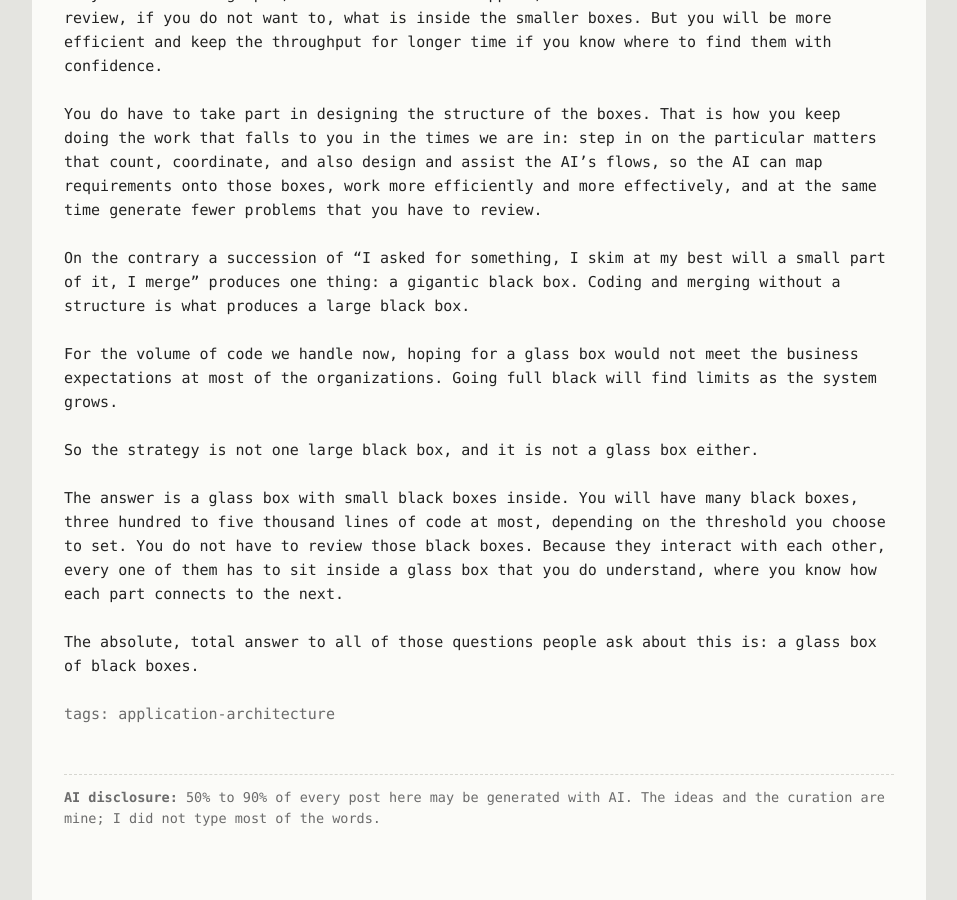
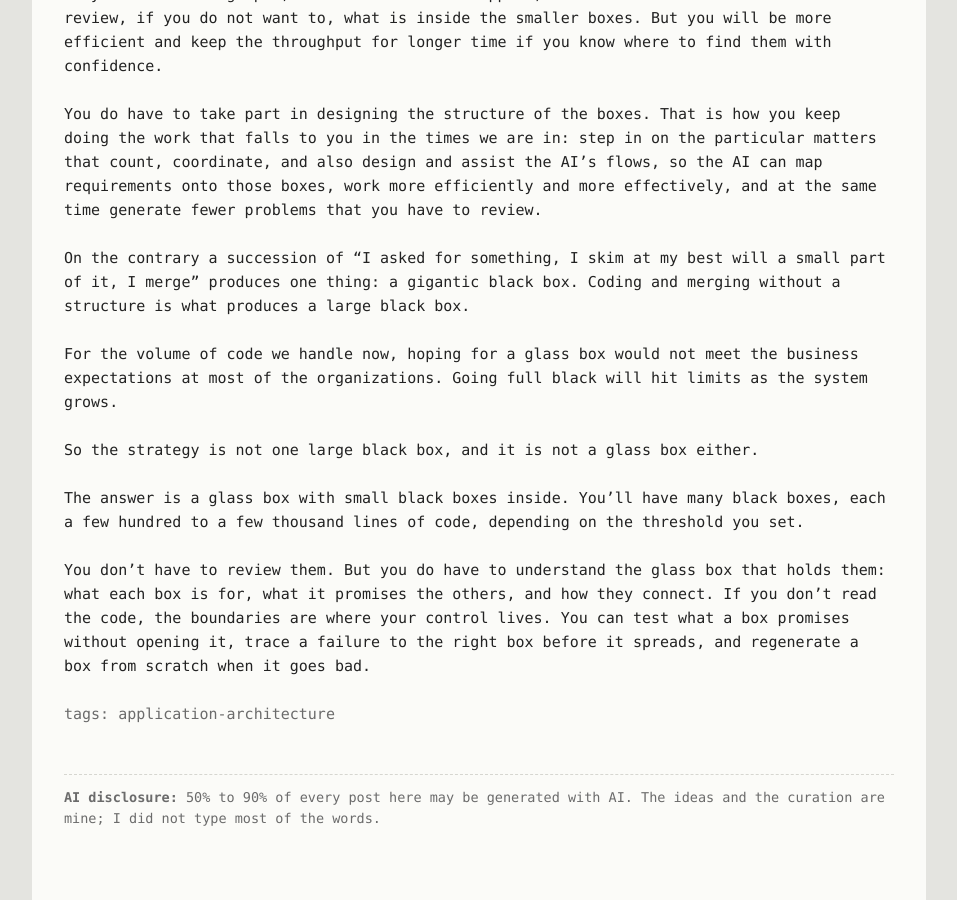
Before and after one commit to the-guish/the-dog-ate-my-typewriter, a Jekyll site: the page built from _posts/2026-11-01-my-dear-box.md, in a window 1280 px wide and 900 px high, scrolled down 3594 px. Shown: the whole window, without its empty margins (161-1118 px from the left). Built offline with Jekyll 4.4.1, drawn with Linux system fonts in a browser that asks for light colours; our own code applies the rules of GitHub Pages for plain Markdown files; some of the changed text lies outside the part shown.

Commit message:
edits
Signed-off-by: Luis Castro <dev@guish.in>

```diff
--- a/_posts/2026-11-01-my-dear-box.md
+++ b/_posts/2026-11-01-my-dear-box.md
@@ -60,7 +60,8 @@
 
 ## What is better than a black box or a glassbox?
 
-A black box usually means something whose inside we do not know: we see what happens outside, and not what happens inside. A glass box, a box of glass, a transparent one, is something we understand completely.
+
+A black box is something we can't see inside: we know what it does, not how it does it. A glass box is the opposite. It's transparent, we can see what is happening inside and correlate that with its external behavior.
 
 
 These days I hear a lot of programmers ask, "why would I review anything, if the AI already knows how to do it all, or the AI can review itself?" or from others "There is no way I can find the time for reviewing what's piling up in my desk". That posture, in its more pure version, treats the software artifact as a black box. We do not know how is it built inside we only care about how it behaves and interacts with the rest of the world. That I consider a valid strategy in many cases.
@@ -81,10 +82,10 @@
 
 On the contrary a succession of "I asked for something, I skim at my best will a small part of it, I merge" produces one thing: a gigantic black box. Coding and merging without a structure is what produces a large black box.
 
-For the volume of code we handle now, hoping for a glass box would not meet the business expectations at most of the organizations. Going full black will find limits as the system grows.
+For the volume of code we handle now, hoping for a glass box would not meet the business expectations at most of the organizations. Going full black will hit limits as the system grows.
 
 So the strategy is not one large black box, and it is not a glass box either.
 
-The answer is a glass box with small black boxes inside. You will have many black boxes, three hundred to five thousand lines of code at most, depending on the threshold you choose to set. You do not have to review those black boxes. Because they interact with each other, every one of them has to sit inside a glass box that you do understand, where you know how each part connects to the next.
+The answer is a glass box with small black boxes inside. You’ll have many black boxes, each a few hundred to a few thousand lines of code, depending on the threshold you set.
 
-The absolute, total answer to all of those questions people ask about this is: a glass box of black boxes.
+You don’t have to review them. But you do have to understand the glass box that holds them: what each box is for, what it promises the others, and how they connect. If you don’t read the code, the boundaries are where your control lives. You can test what a box promises without opening it, trace a failure to the right box before it spreads, and regenerate a box from scratch when it goes bad.
```
